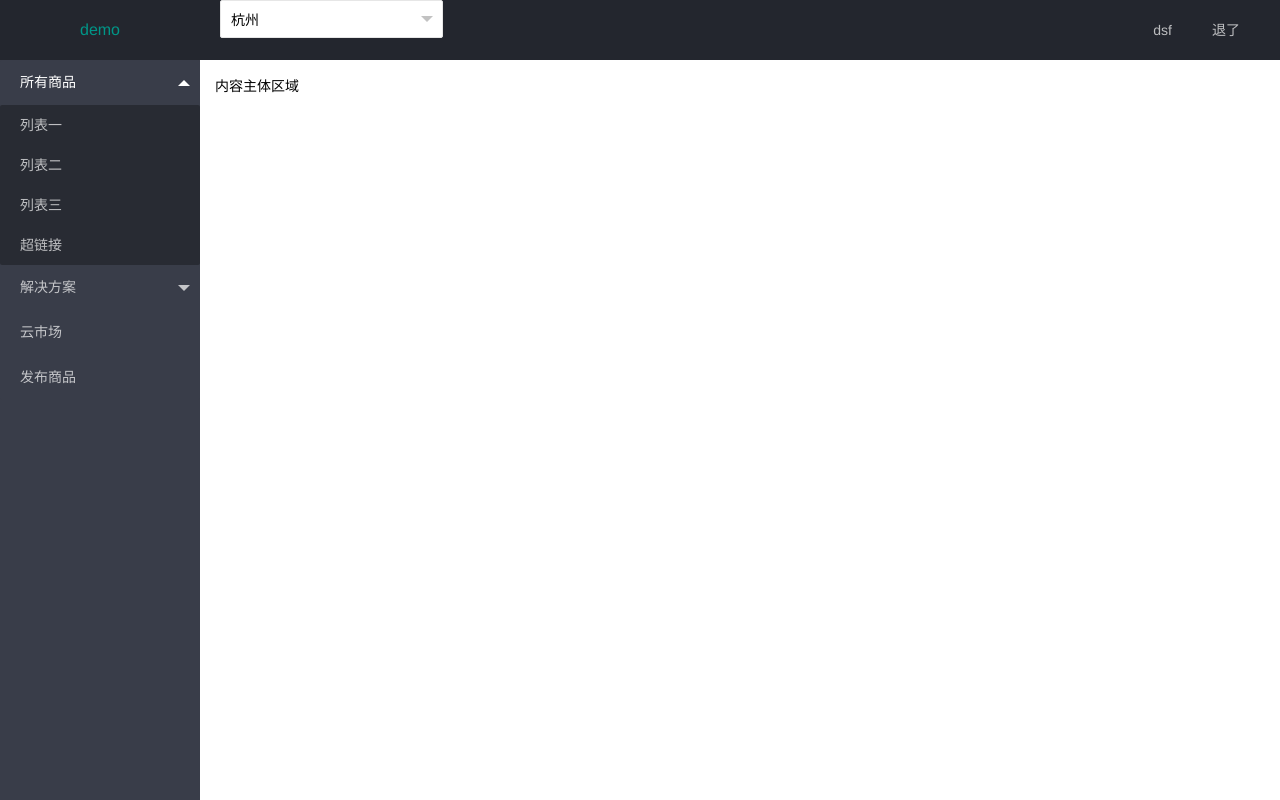
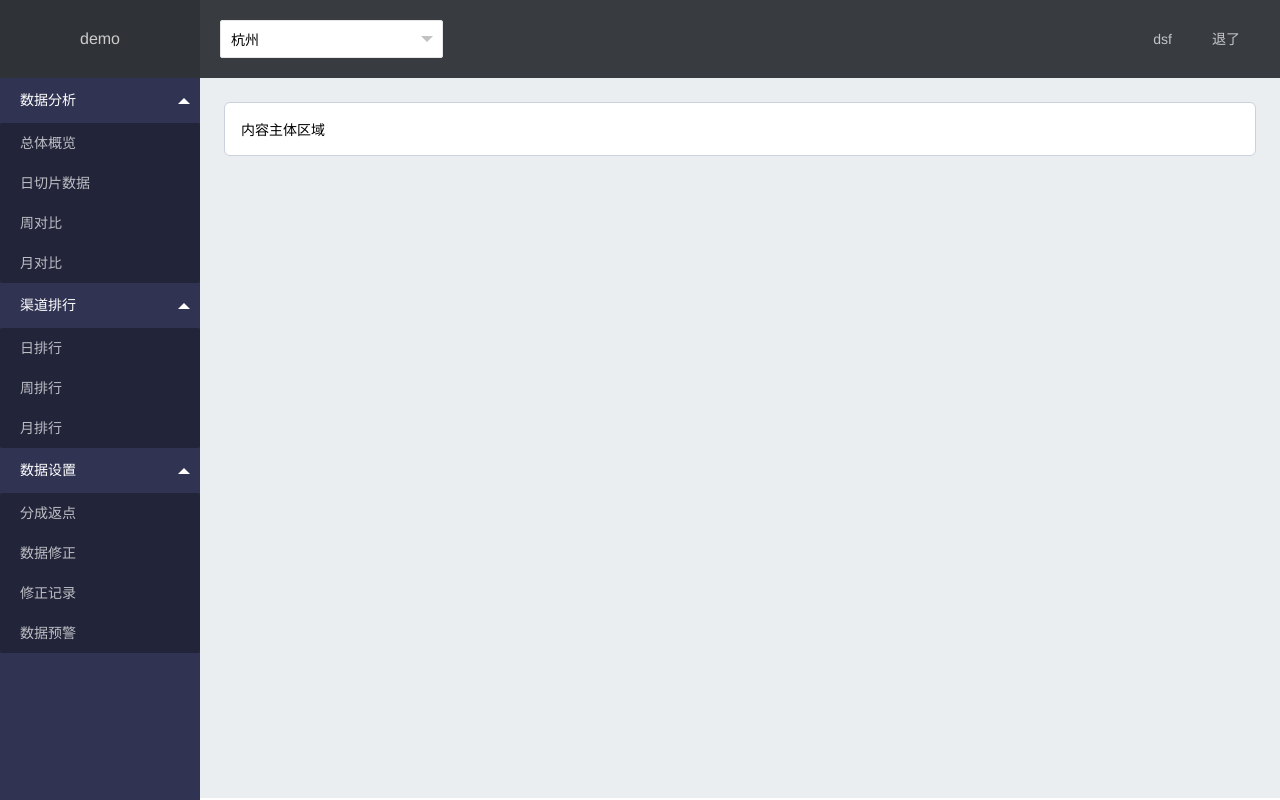
Before and after one commit to zhangminshu/bg_system, a website: page web/src/index.html in a window 1280 px wide. Drawn offline with nearby package versions, Linux system fonts and the light colour scheme; files that its build step writes are made by us from their sources.

Commit message:
增加侧边导航

```diff
--- a/web/src/index.html
+++ b/web/src/index.html
@@ -5,10 +5,10 @@
     <script src="../dist/js/index.js?rev=@@hash"></script>
 </head>
 
-<body class="layui-layout-body">
-<div class="layui-layout layui-layout-admin">
-    <div class="layui-header layui-form">
-        <div class="layui-logo">demo</div>
+<body>
+<div class="layui-layout layui-layout-admin ms-controller"  ms-controller="index">
+    <div class="layui-header layui-form ms-header">
+        <div class="layui-logo ms-logo">demo</div>
         <ul class="layui-nav layui-layout-left">
             <li class="layui-nav-item">
                 <select name="city" lay-verify="">
@@ -28,36 +28,25 @@
     </div>
 
     <div class="container">
-        <div class="layui-side layui-bg-black side-nav-warp">
+        <div class="layui-side ms-side-nav-warp">
             <div class="layui-side-scroll">
                 <!-- 左侧导航区域（可配合layui已有的垂直导航） -->
-                <ul class="layui-nav layui-nav-tree"  lay-filter="test">
-                    <li class="layui-nav-item layui-nav-itemed">
-                        <a class="" href="javascript:;">所有商品</a>
-                        <dl class="layui-nav-child">
-                            <dd><a href="javascript:;">列表一</a></dd>
-                            <dd><a href="javascript:;">列表二</a></dd>
-                            <dd><a href="javascript:;">列表三</a></dd>
-                            <dd><a href="">超链接</a></dd>
+                <ul class="layui-nav layui-nav-tree ms-nav-tree"  lay-filter="test">
+                    <li class="layui-nav-item layui-nav-itemed" :for="(index,item) in @navMenu">
+                        <a class="" href="javascript:;">{{item.name}}</a>
+                        <dl class="layui-nav-child" :if="item.list">
+                            <dd :for="subItem in item.list"><a href="javascript:;">{{subItem.name}}</a></dd>
                         </dl>
                     </li>
-                    <li class="layui-nav-item">
-                        <a href="javascript:;">解决方案</a>
-                        <dl class="layui-nav-child">
-                            <dd><a href="javascript:;">列表一</a></dd>
-                            <dd><a href="javascript:;">列表二</a></dd>
-                            <dd><a href="">超链接</a></dd>
-                        </dl>
-                    </li>
-                    <li class="layui-nav-item"><a href="">云市场</a></li>
-                    <li class="layui-nav-item"><a href="">发布商品</a></li>
                 </ul>
             </div>
         </div>
 
         <div class="layui-body main-content-warp">
             <!-- 内容主体区域 -->
-            <div style="padding: 15px;">内容主体区域</div>
+            <div class="ms-body">
+                内容主体区域
+            </div>
         </div>
     </div>
 
--- a/web/src/js/component/common.js
+++ b/web/src/js/component/common.js
@@ -98,6 +98,11 @@
         //返回成功
         success:function(data){
             return this.get('/src/mock/success.json')
+        },
+
+        //侧边导航
+        navMeau:function(){
+            return this.get('/src/mock/navMeau.json')
         }
 
     };
@@ -640,7 +645,7 @@
             return arr;
         },
         randomVerificationCode:function(len){
-            var str ='',
+            var str ='',pos,
                 arr=['0', '1', '2', '3', '4', '5', '6', '7', '8', '9',
                     'a', 'b', 'c', 'd', 'e', 'f', 'g', 'h', 'i', 'j', 'k',
                     'l', 'm', 'n', 'o', 'p', 'q', 'r', 's', 't', 'u', 'v',
--- a/web/src/js/index.js
+++ b/web/src/js/index.js
@@ -2,13 +2,19 @@
 var indexVm = avalon.define({
     $id: "index",
     name: "司徒正美sdfsdf",
-    array: [11,22,3334234]
+    navMenu: []
 })
 
 indexVm.$watch('onReady', function(){
     var _this = this
+
     setTimeout(function(){
-        indexVm.array.set(0, 444)
-    }, 3000)
+        api.navMeau().then((res)=>{
+            console.log(res.data)
+            if(res.code !==10000)return;
+            _this.navMenu = res.data;
+            layui.element.render()
+        })
+    }, 0)
 
 })
--- /dev/null
+++ b/web/src/less/index.less
@@ -0,0 +1,42 @@
+/**
+头部
+ */
+.ms-header{
+  height: 78px;
+  line-height: 78px;
+  background: #383c41!important;
+  .ms-logo{
+    height: 78px;
+    line-height: 78px;
+    background: #2f3236;
+    color: #cdcccd;
+  }
+}
+/**
+侧边导航
+ */
+.ms-side-nav-warp{
+  top:78px!important;
+  background: #303452;
+}
+.ms-nav-tree{
+  background-color: #303452;
+}
+/**
+中间内容
+ */
+.main-content-warp{
+  top: 78px!important;
+  bottom: 2px!important;
+  background: #ebeef1;
+  .ms-body{
+    background: #ffffff;
+    margin: 24px;
+    padding: 16px;
+    border: 1px solid #cdd0dd;
+    border-radius: 6px;
+  }
+}
+/**
+底部
+ */
--- a/web/src/less/main.less
+++ b/web/src/less/main.less
@@ -0,0 +1 @@
+@import "index";
--- /dev/null
+++ b/web/src/mock/navMeau.json
@@ -0,0 +1,50 @@
+{
+  "code":10000,
+  "msg":"success",
+  "data":[{
+    "name":"数据分析",
+    "id":1,
+    "list":[{
+      "name":"总体概览",
+      "id":11
+    },{
+      "name":"日切片数据",
+      "id":12
+    },{
+      "name":"周对比",
+      "id":13
+    },{
+      "name":"月对比",
+      "id":14
+    }]
+  },{
+    "name":"渠道排行",
+    "id":2,
+    "list":[{
+      "name":"日排行",
+      "id":21
+    },{
+      "name":"周排行",
+      "id":22
+    },{
+      "name":"月排行",
+      "id":23
+    }]
+  },{
+    "name":"数据设置",
+    "id":3,
+    "list":[{
+      "name":"分成返点",
+      "id":31
+    },{
+      "name":"数据修正",
+      "id":32
+    },{
+      "name":"修正记录",
+      "id":33
+    },{
+      "name":"数据预警",
+      "id":34
+    }]
+  }]
+}
```
Also changed, not shown: web/dist/css/main.css, web/dist/index.html, web/dist/js/component.js, web/dist/js/index.js, web/src/img/sprite/2.png (added), web/src/img/sprite/3.png (added), web/src/img/sprite/icon1.png (added), web/src/img/sprite/logout.png (added), web/src/img/sprite/mark.png (added), web/src/img/sprite/prpject_icon.png (added).
